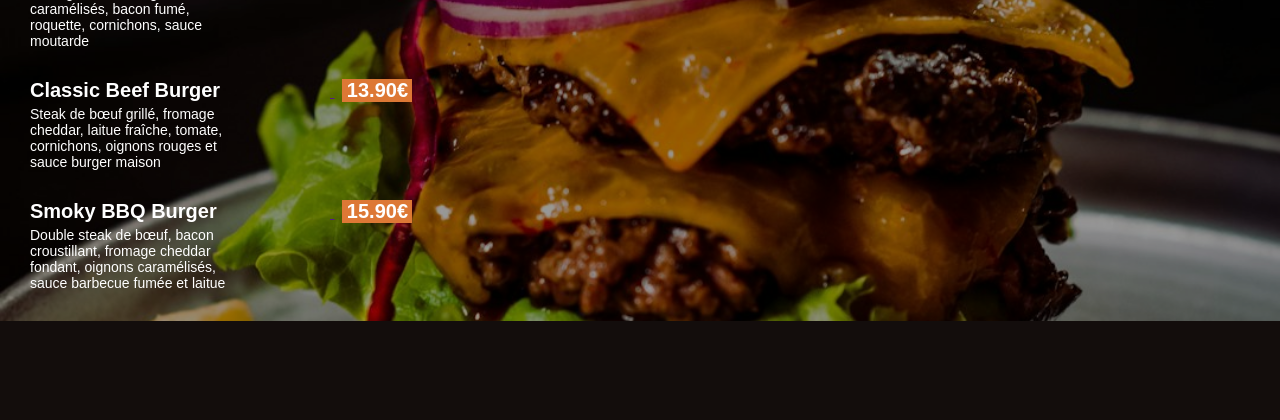
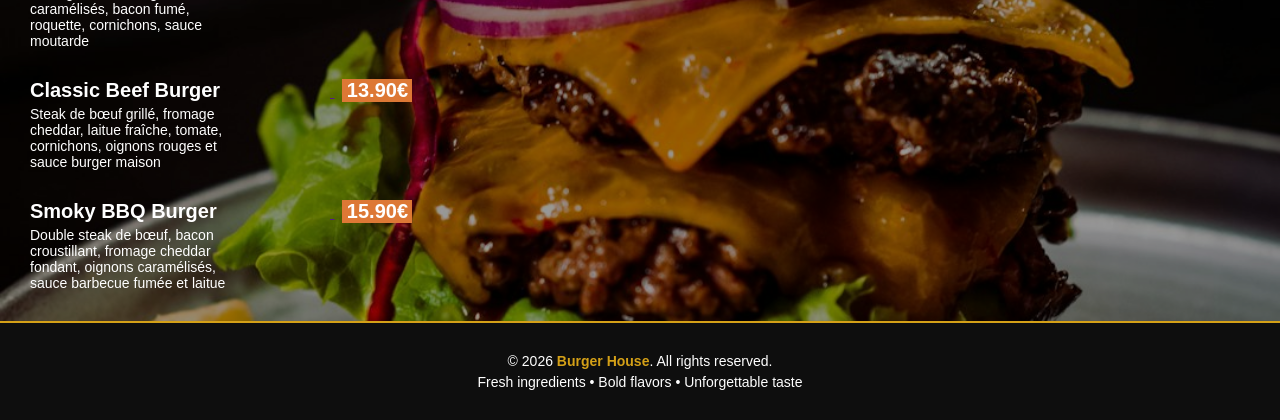
Before and after one commit to jonathankabor/RestaurantDjango, a Django app: page /menu/ in a window 1280 px wide. Shown: the part 977-1397 px from the top of the page. Before the commit the page ends 1298 px from the top, so only its background shows below. Run offline with Django 5.2, Linux system fonts and the light colour scheme; data comes from the database, SQL or seed files in the repository.

Commit message:
ajout du footer

```diff
--- a/main/templates/main/index.html
+++ b/main/templates/main/index.html
@@ -6,8 +6,11 @@
     <title>Burgers With Passion</title>
     <link rel="stylesheet" href="{% static 'main/style1.css' %}?v=2.0">
     <a href="{%url 'menu:menu_index'%}">Menu Burger House</a>
+
   </head>
   <body>
 
+
   </body>
+
 </html>
--- a/menu/static/menu/style.css
+++ b/menu/static/menu/style.css
@@ -73,3 +73,21 @@ h1{
     border-radius: 8px;
     font-weight: bold;
 }
+
+.footer {
+    background: #0e0e0e;
+    color: #ffffff;
+    text-align: center;
+    padding: 25px 15px;
+    font-family: Arial, sans-serif;
+    border-top: 2px solid #d4a017;
+}
+
+.footer-content p {
+    margin: 5px 0;
+    font-size: 14px;
+}
+
+.footer-content strong {
+    color: #d4a017;
+}
--- a/menu/templates/menu/index.html
+++ b/menu/templates/menu/index.html
@@ -29,4 +29,10 @@
     </div>
 
   </body>
+  <footer class="footer">
+    <div class="footer-content">
+      <p>© 2026 <strong>Burger House</strong>. All rights reserved.</p>
+      <p>Fresh ingredients • Bold flavors • Unforgettable taste</p>
+    </div>
+</footer>
 </html>
```
Also changed, not shown: main/static/main/style1.css (line endings or trailing spaces).
